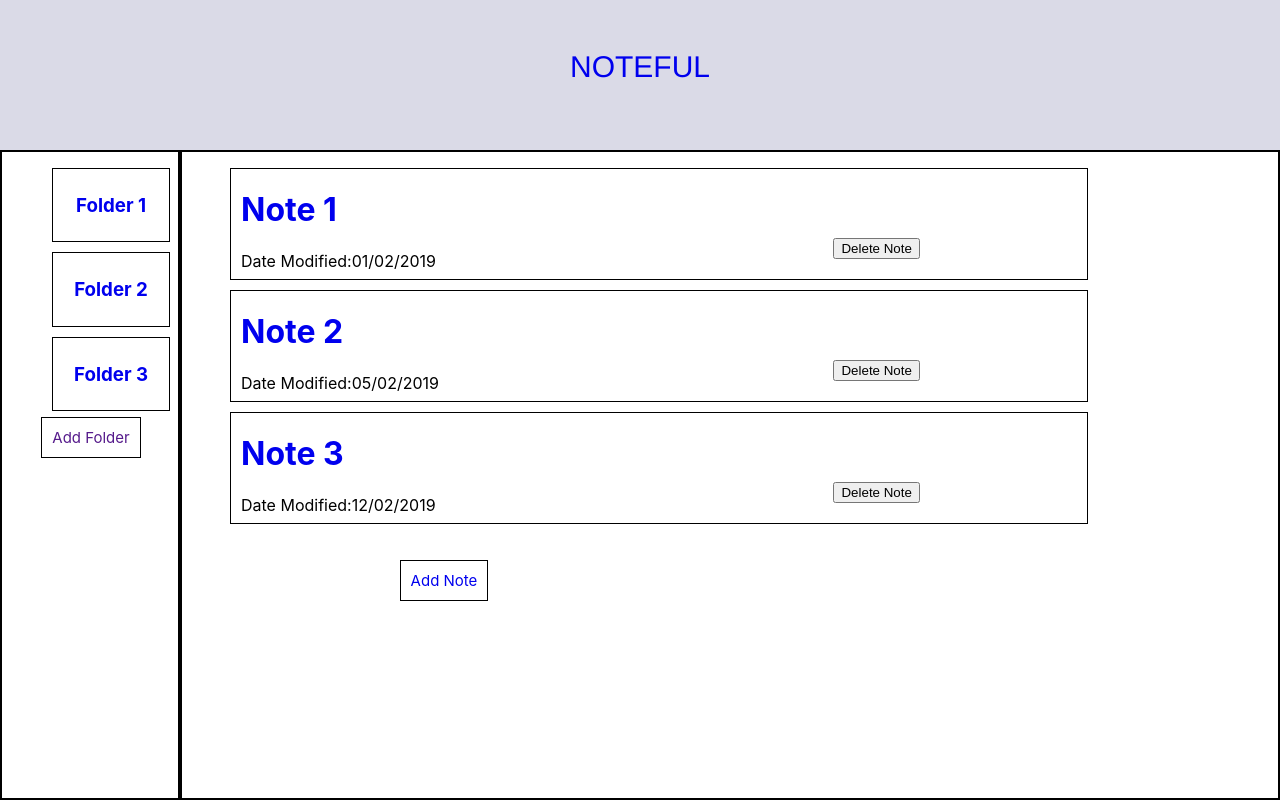
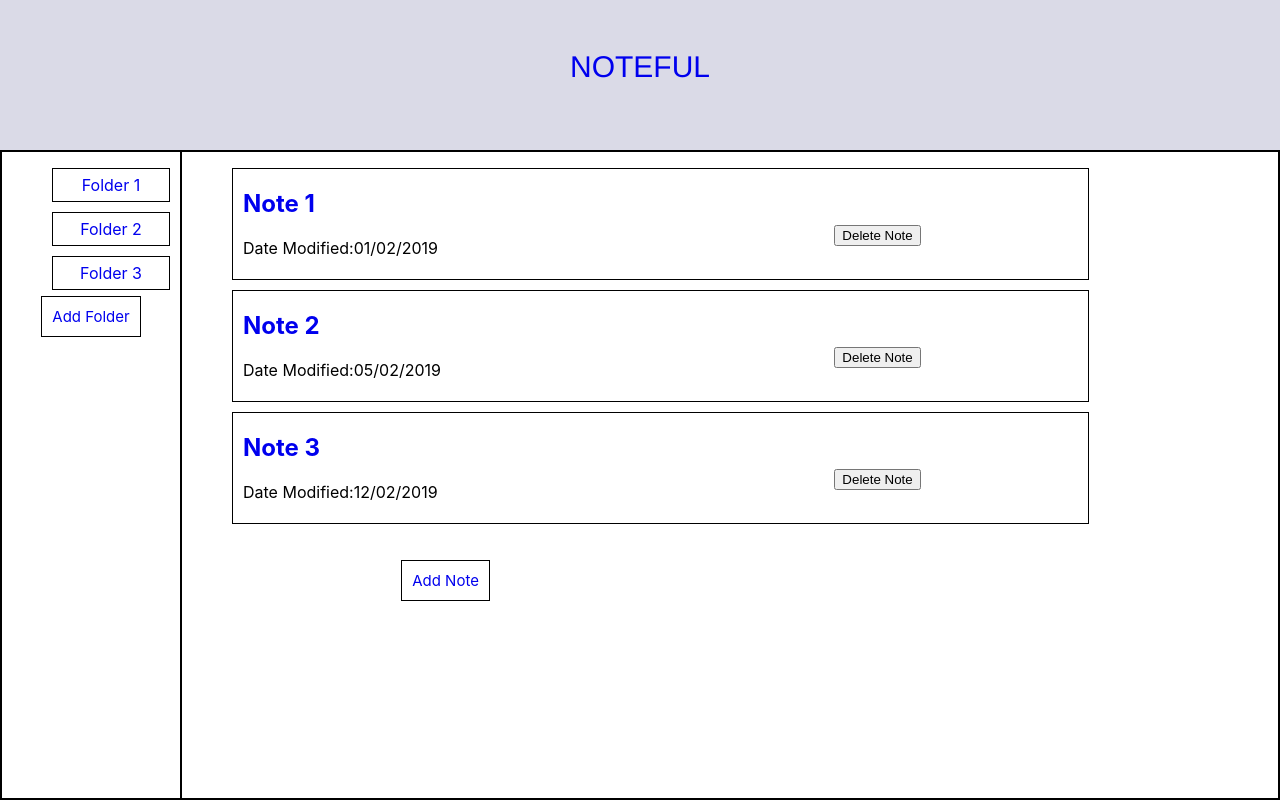
Before and after one commit to aubreyyoder/noteful, a React (Create React App) app: page / in a window 1280 px wide. Built offline with nearby package versions, Linux system fonts and the light colour scheme.

Commit message:
rearranged sidebar/main components

```diff
--- a/src/App.css
+++ b/src/App.css
@@ -27,10 +27,10 @@ ul {
   list-style-type: none;
 }
 
-main {
+.note-list {
   border: 2px solid black;
   position: absolute;
-  left: 178px;
+  left: 180px;
   top: 150px;
   right: 0;
   bottom: 0;
--- a/src/App.js
+++ b/src/App.js
@@ -1,8 +1,9 @@
 import React from "react";
-import { Route } from "react-router-dom";
+import { Route, Switch } from "react-router-dom";
 import Header from "./Header";
-import Sidebar from "./Sidebar/Sidebar";
 import Main from "./Main/Main";
+import Folder from "./Folder/Folder";
+import Note from "./Note/Note";
 import "./App.css";
 
 const notes = [
@@ -53,13 +54,6 @@ class App extends React.Component {
     notes
   };
 
-  viewFolders = folders => {
-    this.setState({
-      folders,
-      page: "folders-list"
-    });
-  };
-
   render() {
     return (
       <div className="App">
@@ -67,11 +61,19 @@ class App extends React.Component {
           <Header />
         </header>
         <main className="main">
-          <Route exact path="/" render={() => <Main notes={notes} />} />
+          <Route
+            exact
+            path="/"
+            render={() => <Main folders={folders} notes={notes} />}
+          />
         </main>
-        <section className="sidebar">
-          <Route path="/" render={() => <Sidebar folders={folders} />} />
-        </section>
+        <Switch>
+          <Route
+            path="/folder/:folderId"
+            render={() => <Folder folders={folders} />}
+          />
+          <Route path="/note/note:id" render={() => <Note notes={notes} />} />
+        </Switch>
       </div>
     );
   }
--- /dev/null
+++ b/src/Folder/Folder.css
@@ -0,0 +1,5 @@
+ul li {
+  border: solid 1px black;
+  margin: 10px;
+  padding: 6px;
+}
--- a/src/Folder/Folder.js
+++ b/src/Folder/Folder.js
@@ -2,8 +2,20 @@ import React from "react";
 import "./Folder.css";
 
 class Folder extends React.Component {
+  staticDefaultProps = {
+    folders: []
+  };
   render() {
-    return <div />;
+    const { folders } = this.props;
+    const folder = folders.find(f => f.id === folders.match.params.folderId);
+    return (
+      <div className="folder">
+        <h3>{folder.title}</h3>
+        {folder.content.map((f, i) =>
+          f === "" ? <br key={i} /> : <p key={i}>{f}</p>
+        )}
+      </div>
+    );
   }
 }
 
--- a/src/FolderList/FolderList.css
+++ /dev/null
@@ -1,5 +0,0 @@
-.folder-list {
-  border: solid 1px black;
-  margin: 10px;
-  padding: 6px;
-}
--- a/src/FolderList/FolderList.js
+++ /dev/null
@@ -1,17 +0,0 @@
-import React from "react";
-import { NavLink } from "react-router-dom";
-import "./FolderList.css";
-
-class FolderList extends React.Component {
-  render() {
-    return (
-      <div className="folder-list">
-        <h3>
-          <NavLink to="/folder">{this.props.title}</NavLink>
-        </h3>
-      </div>
-    );
-  }
-}
-
-export default FolderList;
--- a/src/Main/Main.js
+++ b/src/Main/Main.js
@@ -1,16 +1,23 @@
 import React from "react";
-import { Route, Link } from "react-router-dom";
+import { Link } from "react-router-dom";
 import Note from "../Note/Note";
+import Sidebar from "../Sidebar/Sidebar";
 
 class Main extends React.Component {
   staticDefaultProps = {
+    folders: [],
     notes: []
   };
   render() {
     const { notes } = this.props;
+    const { folders } = this.props;
     return (
       <div className="main">
-        <ul id="main-list">
+        <section className="sidebar">
+          <Sidebar folders={folders} />
+        </section>
+        <section className="note-list">
+          <ul id="note-list">
             {notes.map(note => (
               <Note key={note.id} {...note} />
             ))}
@@ -18,6 +25,7 @@ class Main extends React.Component {
           <Link to="/note" name="add-note" className="add-note-button">
             Add Note
           </Link>
+        </section>
       </div>
     );
   }
--- a/src/Sidebar/Sidebar.css
+++ b/src/Sidebar/Sidebar.css
@@ -1,3 +1,11 @@
+.add-button {
+  border: 1px solid black;
+  font-size: 15px;
+  height: 60px;
+  padding: 10px;
+  width: 100px;
+}
+
 .sidebar {
   border: 2px solid black;
   bottom: 0;
@@ -7,11 +15,3 @@
   top: 150px;
   width: 178px;
 }
-
-.add-button {
-  border: 1px solid black;
-  font-size: 15px;
-  height: 60px;
-  padding: 10px;
-  width: 100px;
-}
--- a/src/Sidebar/Sidebar.js
+++ b/src/Sidebar/Sidebar.js
@@ -1,6 +1,6 @@
 import React from "react";
 import { Link } from "react-router-dom";
-import FolderList from "../FolderList/FolderList";
+import Folder from "../Folder/Folder";
 import "./Sidebar.css";
 
 class Sidebar extends React.Component {
@@ -13,10 +13,12 @@ class Sidebar extends React.Component {
       <div className="Sidebar">
         <ul id="folder-list">
           {folders.map(folder => (
-            <FolderList key={folder.id} {...folder} />
+            <li key={folder.id}>
+              <Link to={`/folder/${folder.id}`}>{folder.title}</Link>
+            </li>
           ))}
         </ul>
-        <Link for="add-folder" name="add-folder" className="add-button">
+        <Link to="/addfolder" className="add-button">
           Add Folder
         </Link>
       </div>
```
Also changed, not shown: src/AddFolder/AddFolder.js (added, +17 -0 lines), src/SelectedFolder/SelectedFolder.js (added, +17 -0 lines), src/SelectedFolder/SelectedFolder.css (added). Lines whose indentation alone changed are shown as unchanged.
